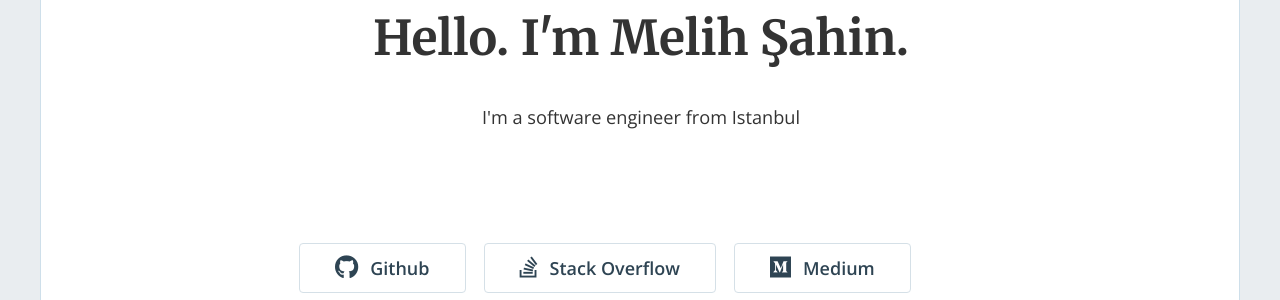
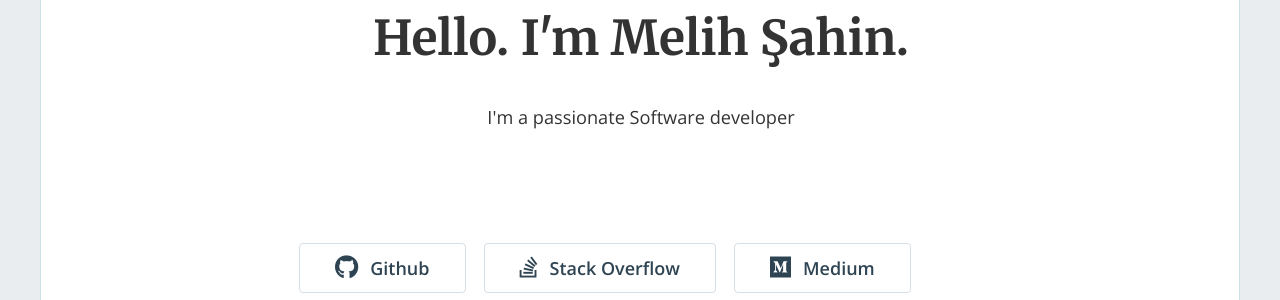
Before and after one commit to melihs/melihs.github.io, a Jekyll site: the page built from index.html, in a window 1280 px wide. Shown: the part 168-468 px from the top of the page. Built offline with Jekyll 4.4.1, drawn with Linux system fonts in a browser that asks for light colours; nearby versions of some CDN libraries; the list of posts is cut into pages by our own code.

Commit message:
Update _config.yml

```diff
--- a/_config.yml
+++ b/_config.yml
@@ -15,7 +15,7 @@
 # in the templates via {{ site.myvariable }}.
 title: "Hello. I'm Melih Şahin."
 email: 'jami0821@gmail.com'
-description: "I'm a software engineer from Istanbul"
+description: "I'm a passionate Software developer"
 baseurl: "" # the subpath of your site, e.g. /blog
 url: "https://jamigibbs.github.io/phantom" # the base hostname & protocol for your site, e.g. https://example.com
 github_username: 'melihs'
```
